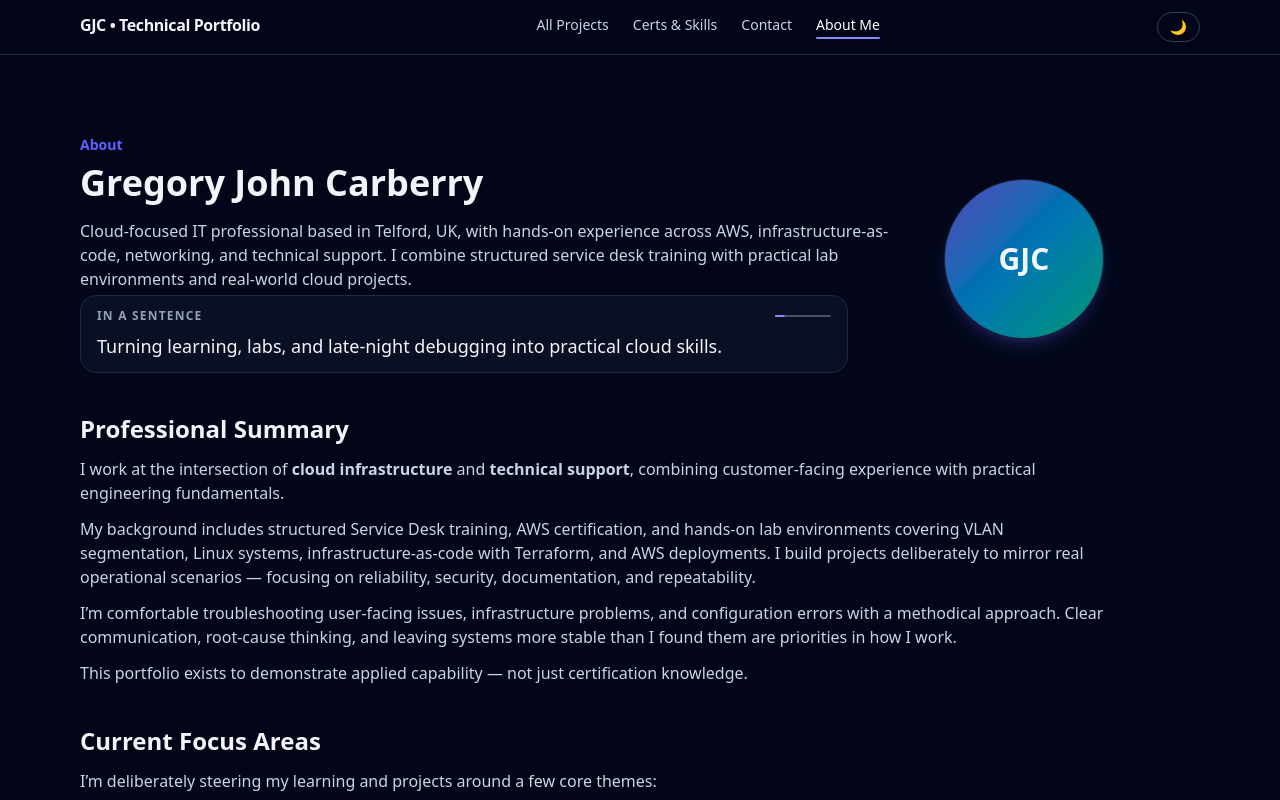
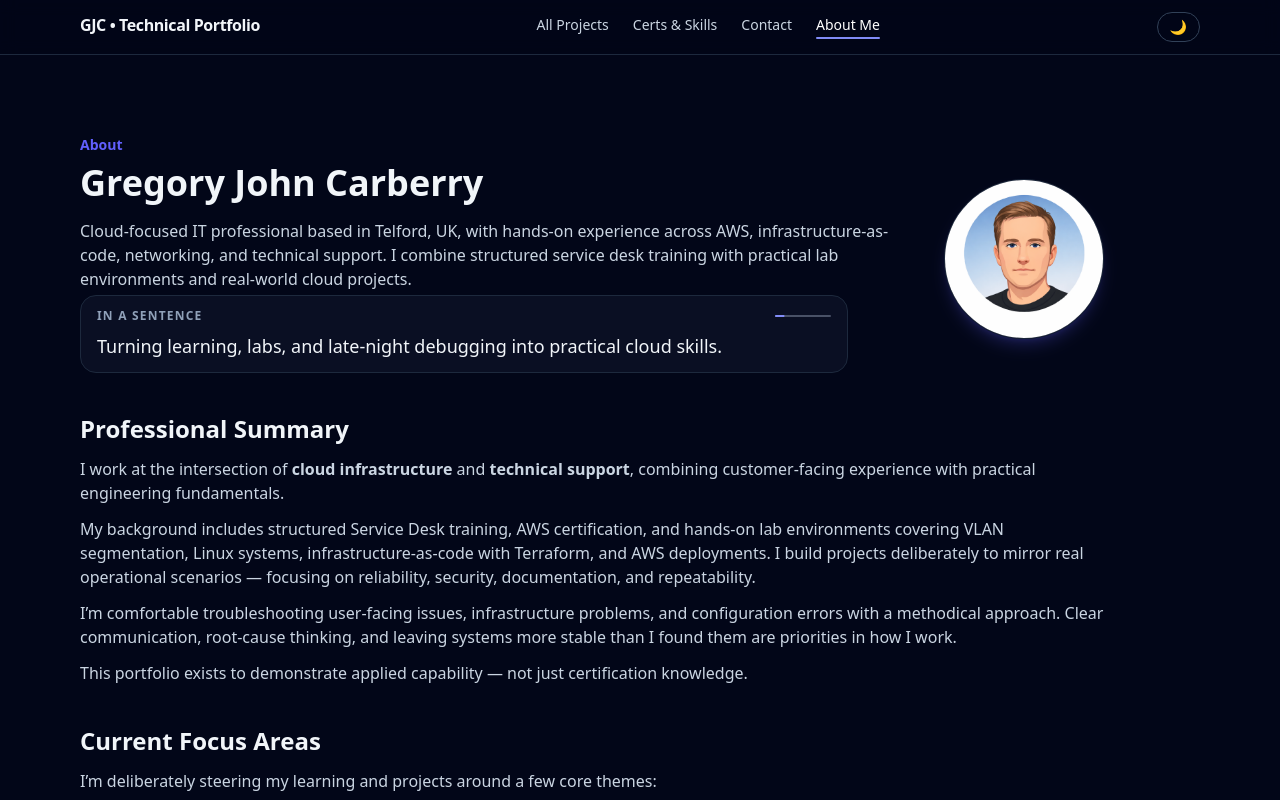
Before and after one commit to GregoryCarberry/GregoryCarberry.github.io, a plain HTML site: page about.html in a window 1280 px wide. Shown: the top 800 px of the page. Drawn offline with nearby package versions, Linux system fonts and the light colour scheme.

Commit message:
Changed avatar

```diff
--- a/about.html
+++ b/about.html
@@ -79,20 +79,21 @@
 
       <!-- Avatar / photo block -->
       <aside class="shrink-0">
+        <!--
         <div class="w-32 h-32 sm:w-40 sm:h-40 rounded-full border border-slate-200 dark:border-slate-800
                      bg-gradient-to-br from-indigo-500/70 via-sky-500/70 to-emerald-400/70
                      flex items-center justify-center text-3xl font-semibold
                      text-slate-900 dark:text-slate-100 shadow-lg shadow-indigo-500/20 md:translate-y-11">
           GJC
         </div>
+        --
+        <!-- Photo optional -->
 
-        <!-- Photo optional -->
-        <!--
-          <img src="assets/avatar-gjc.jpg" alt="Portrait"
+          <img src="assets/images/avatar.png" alt="Portrait"
                class="w-32 h-32 sm:w-40 sm:h-40 rounded-full border border-slate-200 dark:border-slate-800
                       object-cover shadow-lg shadow-indigo-500/20 md:translate-y-11"
                loading="lazy">
-        -->
+
       </aside>
     </header>
 
```
Also changed, not shown: assets/images/avatar.png (added).
